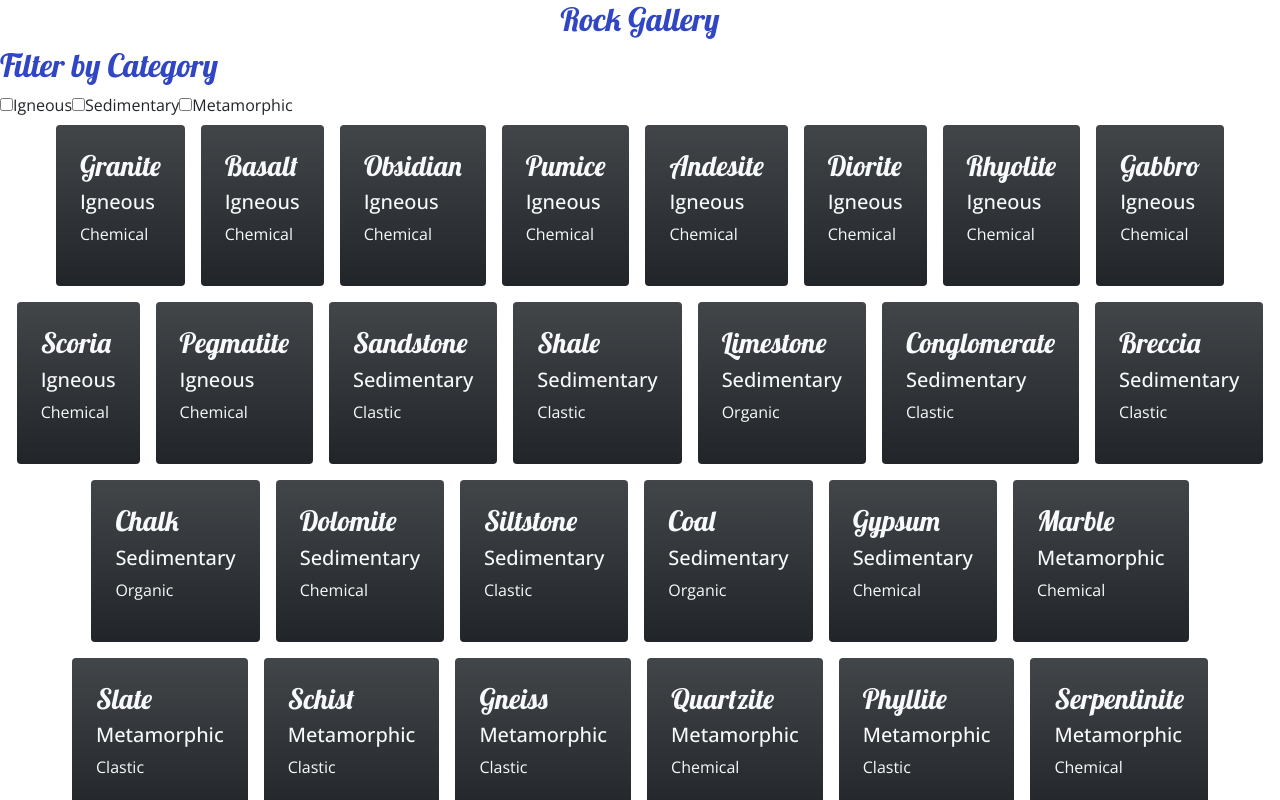
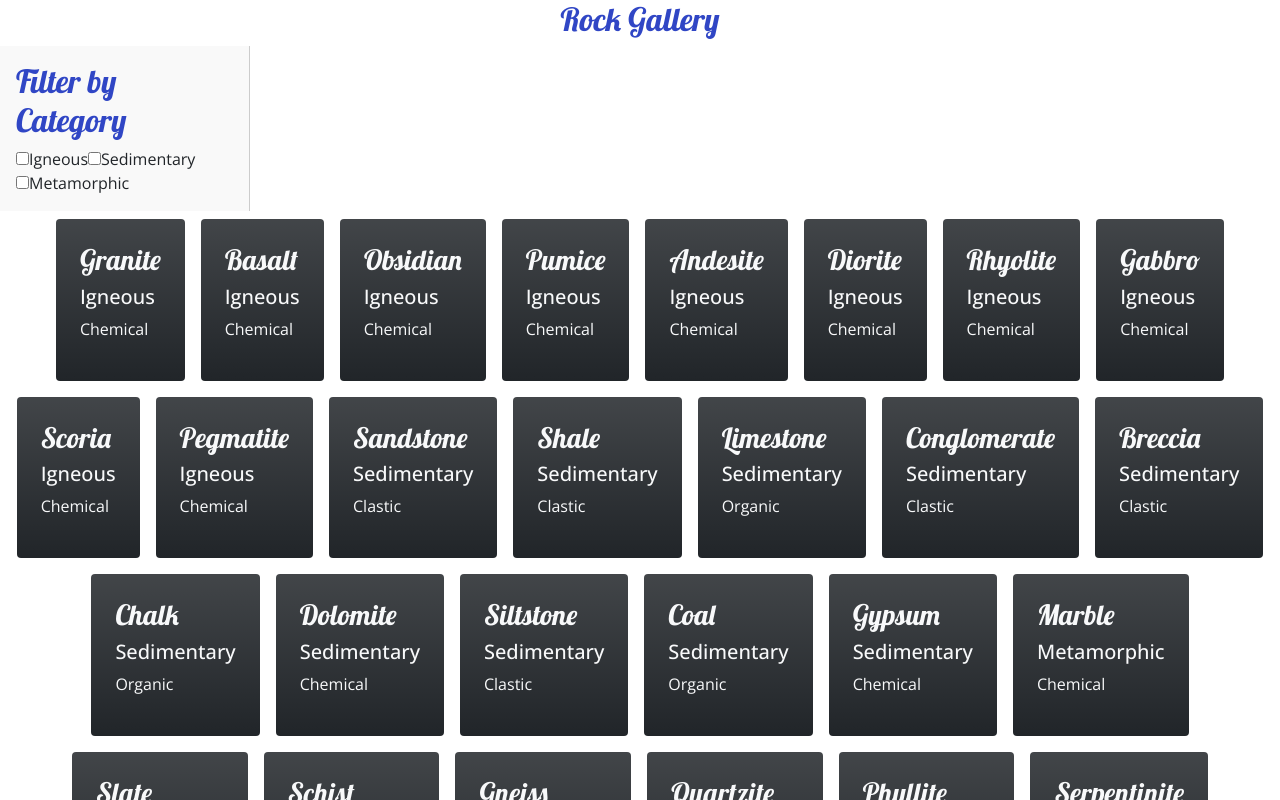
Before and after one commit to Do0ky/RockApp, a React (Create React App) app: page /gallery in a window 1280 px wide. Shown: the top 800 px of the page. Built offline with nearby package versions, Linux system fonts and the light colour scheme.

Commit message:
Filter panel added to App.css

```diff
--- a/src/App.css
+++ b/src/App.css
@@ -101,3 +101,10 @@ h2 {
     opacity: 0;
     transition: 300ms ease-in;
 }
+
+.filter-panel {
+  width: 250px;
+  padding: 1rem;
+  border-right: 1px solid #ccc;
+  background-color: #f9f9f9;
+}
```
